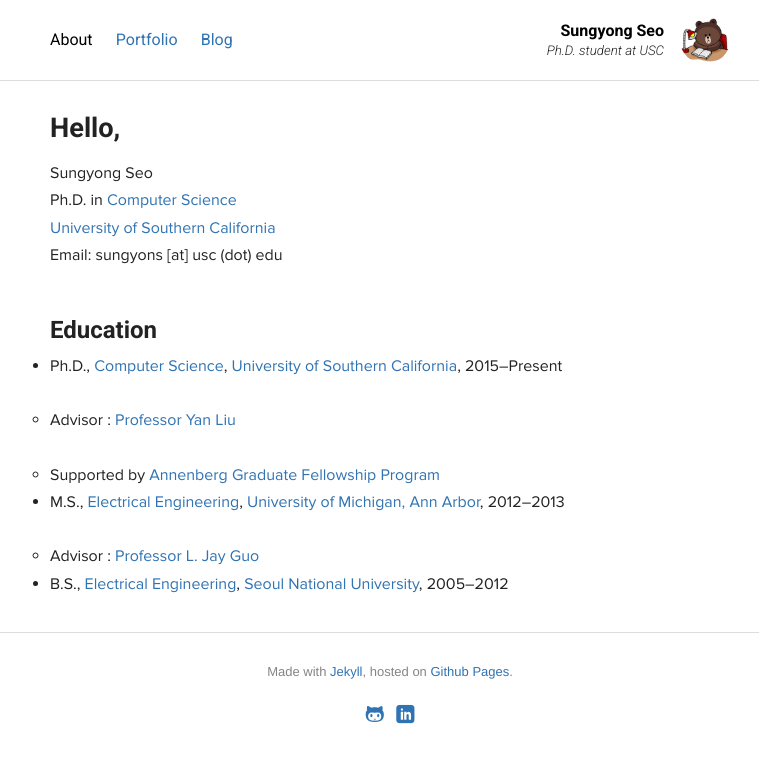
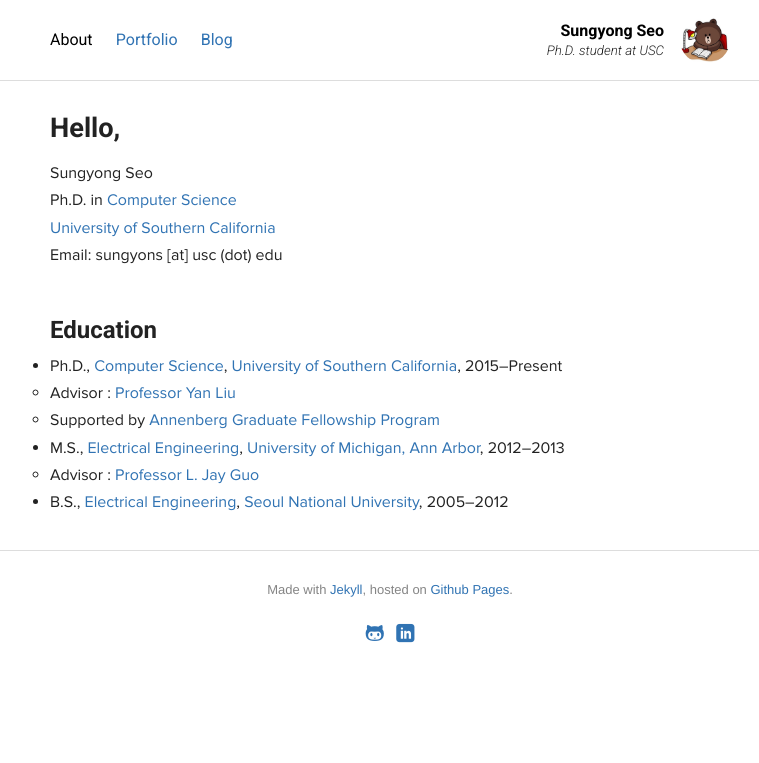
Before and after one commit to sungyongs/sungyongs.github.com, a Jekyll site: the page built from index.html, in a window 1280 px wide. Shown: the top 763 px of the page, without its empty margins (250-1009 px from the left). Built offline with Jekyll 4.4.1, drawn with Linux system fonts in a browser that asks for light colours; Markdown is read by kramdown in place of the engine named in the settings.

Commit message:
Update index.html

```diff
--- a/index.html
+++ b/index.html
@@ -28,15 +28,17 @@ description: Sungyong Seo is working in December & Company as a software enginee
   <ul>
     <li><p>Ph.D., <a href="http://www.cs.usc.edu">Computer Science</a>, <a href="http://www.usc.edu">University of Southern California</a>, 2015&ndash;Present</p>
       <ul>
-  &nbsp;<li><p>Advisor : <a href="http://www-bcf.usc.edu/~liu32">Professor Yan Liu</a></p>
+        <li><p>Advisor : <a href="http://www-bcf.usc.edu/~liu32">Professor Yan Liu</a></p>
         </li>
-  &nbsp;<li><p>Supported by <a href="https://www.usc.edu/schools/GraduateSchool/annenberg_fellowships.html">Annenberg Graduate Fellowship Program</a></p>
-  </li></ul>
+        <li><p>Supported by <a href="https://www.usc.edu/schools/GraduateSchool/annenberg_fellowships.html">Annenberg Graduate Fellowship Program</a></p>
+        </li>
+      </ul>
     </li>
     <li><p>M.S., <a href="http://www.eecs.umich.edu/ece">Electrical Engineering</a>, <a href="http://www.umich.edu">University of Michigan, Ann Arbor</a>, 2012&ndash;2013</p>
       <ul>
-  &nbsp;<li><p>Advisor : <a href="http://guogroup.org">Professor L. Jay Guo</a></p>
-  </li></ul>
+        <li><p>Advisor : <a href="http://guogroup.org">Professor L. Jay Guo</a></p>
+        </li>
+      </ul>
     </li>
     <li><p>B.S., <a href="http://ee.snu.ac.kr/en">Electrical Engineering</a>, <a href="http://snu.ac.kr">Seoul National University</a>, 2005&ndash;2012</p>
     </li>
```
Lines whose indentation alone changed are shown as unchanged.
